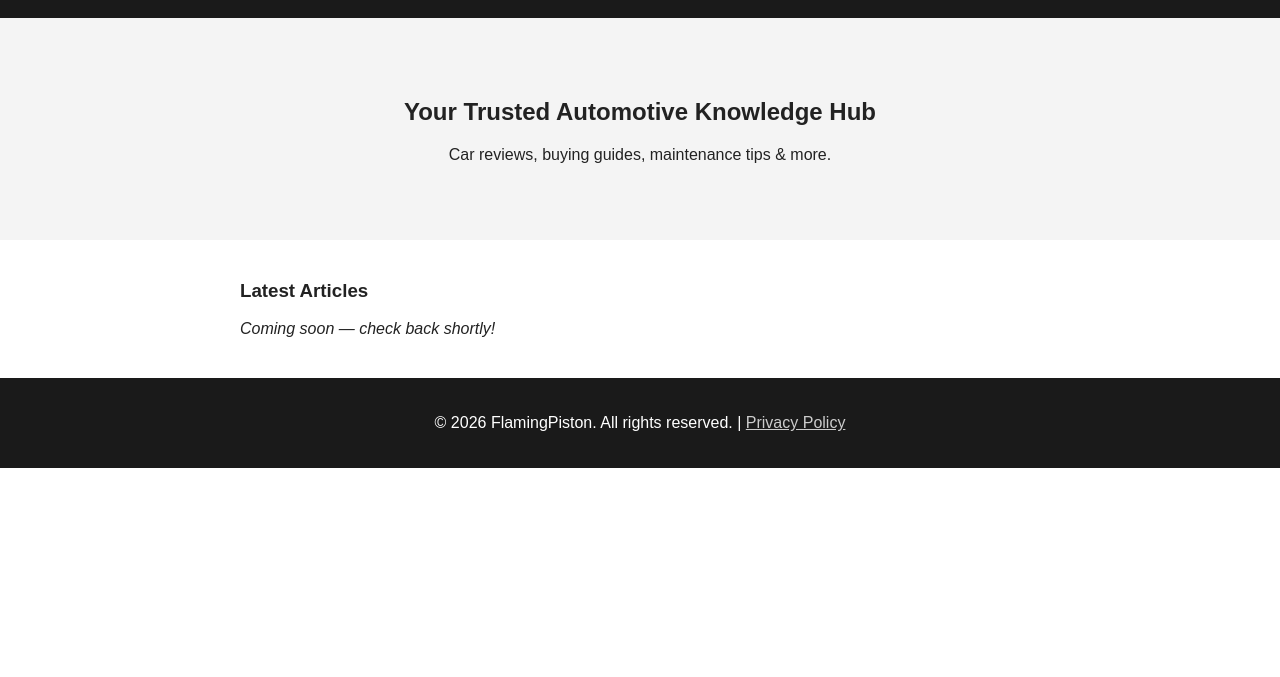
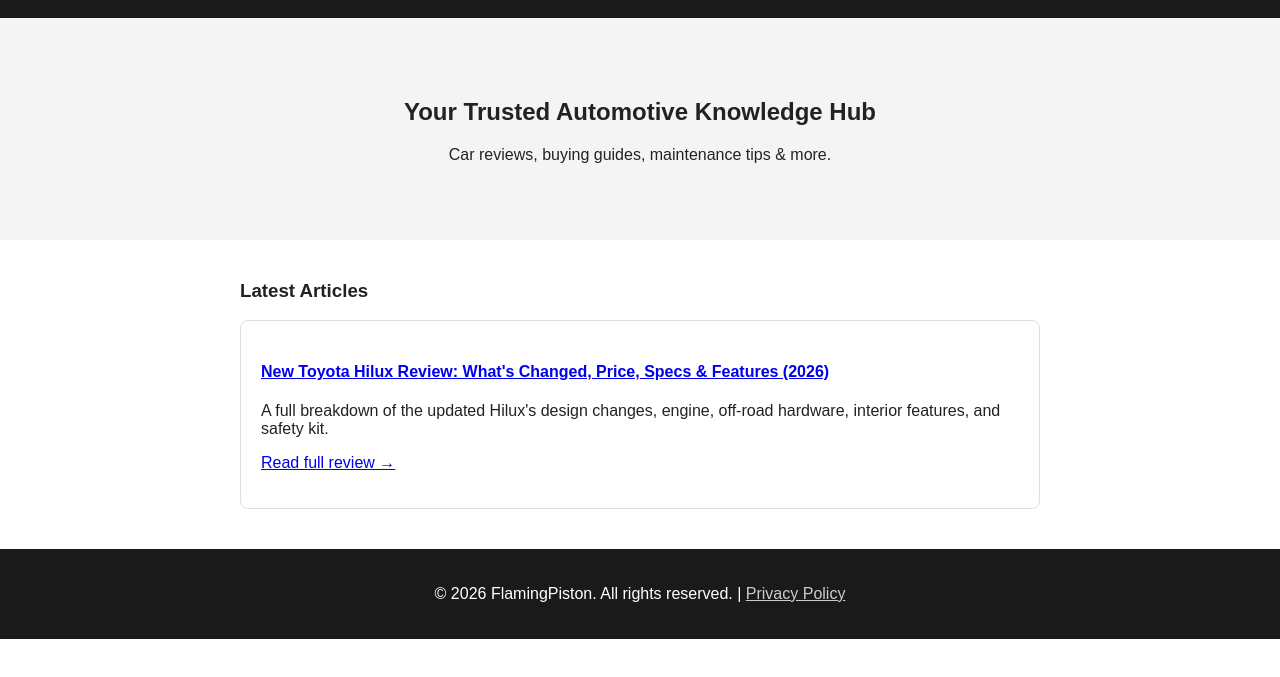
Before and after one commit to gaganmishra12/flamingpiston, a plain HTML site: page index.html in a window 1280 px wide. Shown: the part 121-798 px from the top of the page. Drawn offline with Linux system fonts and the light colour scheme.

Commit message:
Update index.html

```diff
--- a/index.html
+++ b/index.html
@@ -31,7 +31,11 @@
 
   <div class="content">
     <h3>Latest Articles</h3>
-    <p><em>Coming soon — check back shortly!</em></p>
+    <div class="article-card" style="border:1px solid #ddd; border-radius:8px; padding:20px; margin-bottom:20px;">
+      <h4><a href="/reviews-toyota-hilux.html">New Toyota Hilux Review: What's Changed, Price, Specs & Features (2026)</a></h4>
+      <p>A full breakdown of the updated Hilux's design changes, engine, off-road hardware, interior features, and safety kit.</p>
+      <p><a href="/reviews-toyota-hilux.html">Read full review →</a></p>
+    </div>
   </div>
 
   <footer>
```
